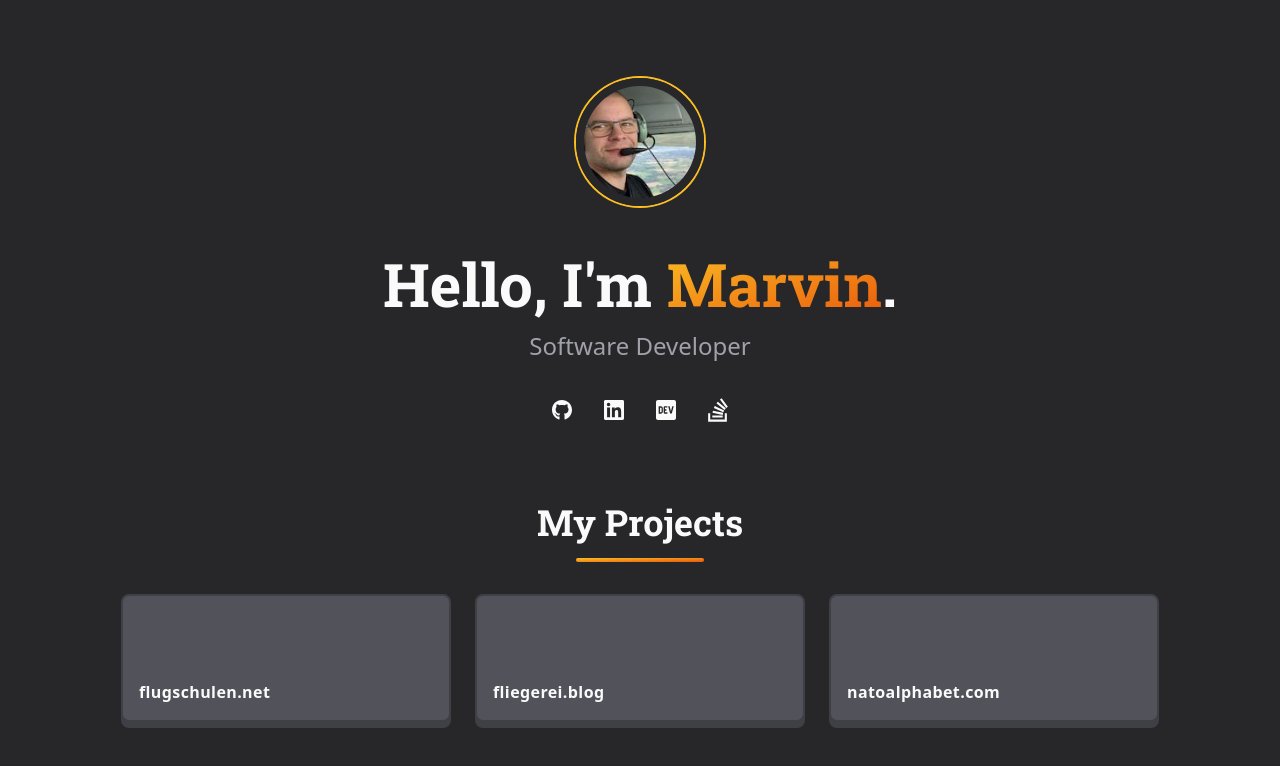
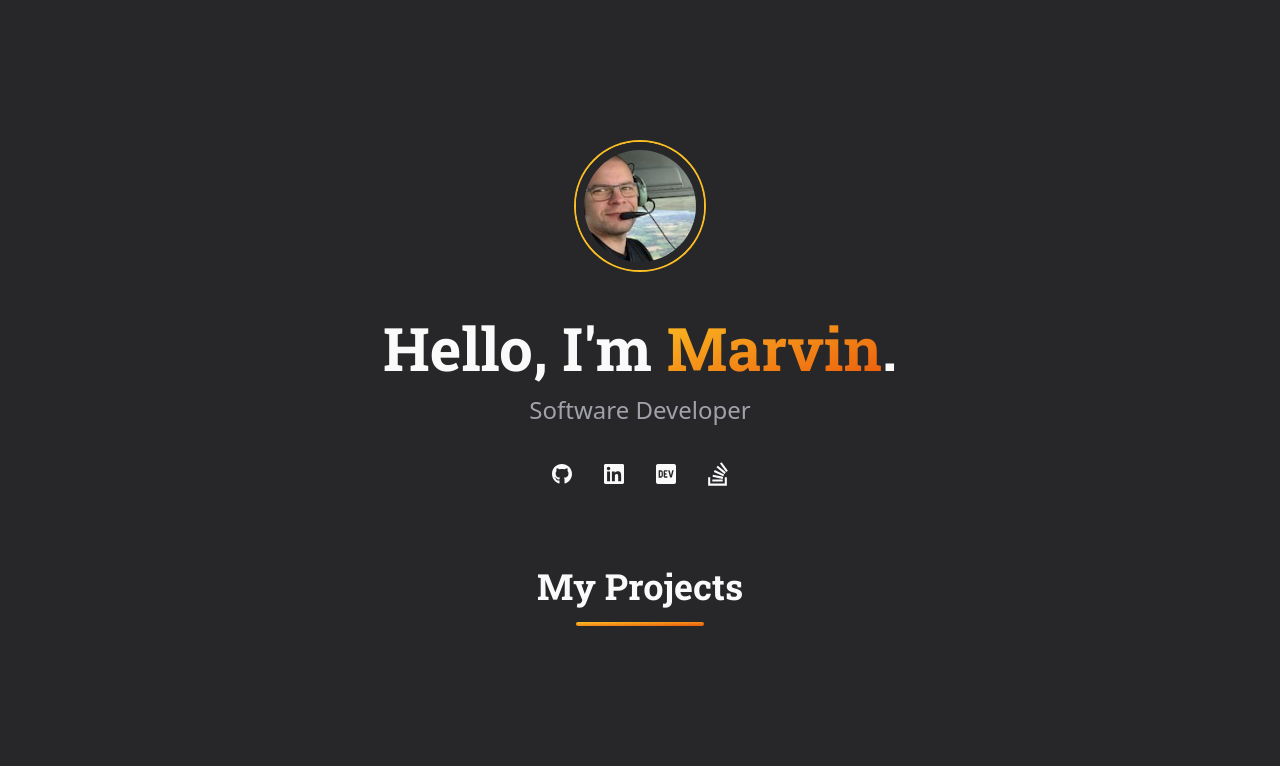
Before and after one commit to marvinrabe/rabe.pro, a Next.js app: page / in a window 1280 px wide. Shown: the top 766 px of the page. Built offline with nearby package versions, Linux system fonts and the light colour scheme.

Commit message:
feat: remove project list

```diff
--- a/app/page.js
+++ b/app/page.js
@@ -26,21 +26,6 @@ export default function Home () {
   ]
 
   let projects = [
-    {
-      title: 'flugschulen.net',
-      url: 'https://flugschulen.net',
-      description: ''
-    },
-    {
-      title: 'fliegerei.blog',
-      url: 'https://fliegerei.blog',
-      description: ''
-    },
-    {
-      title: 'natoalphabet.com',
-      url: 'https://natoalphabet.com',
-      description: ''
-    }
   ]
 
   return (
```
